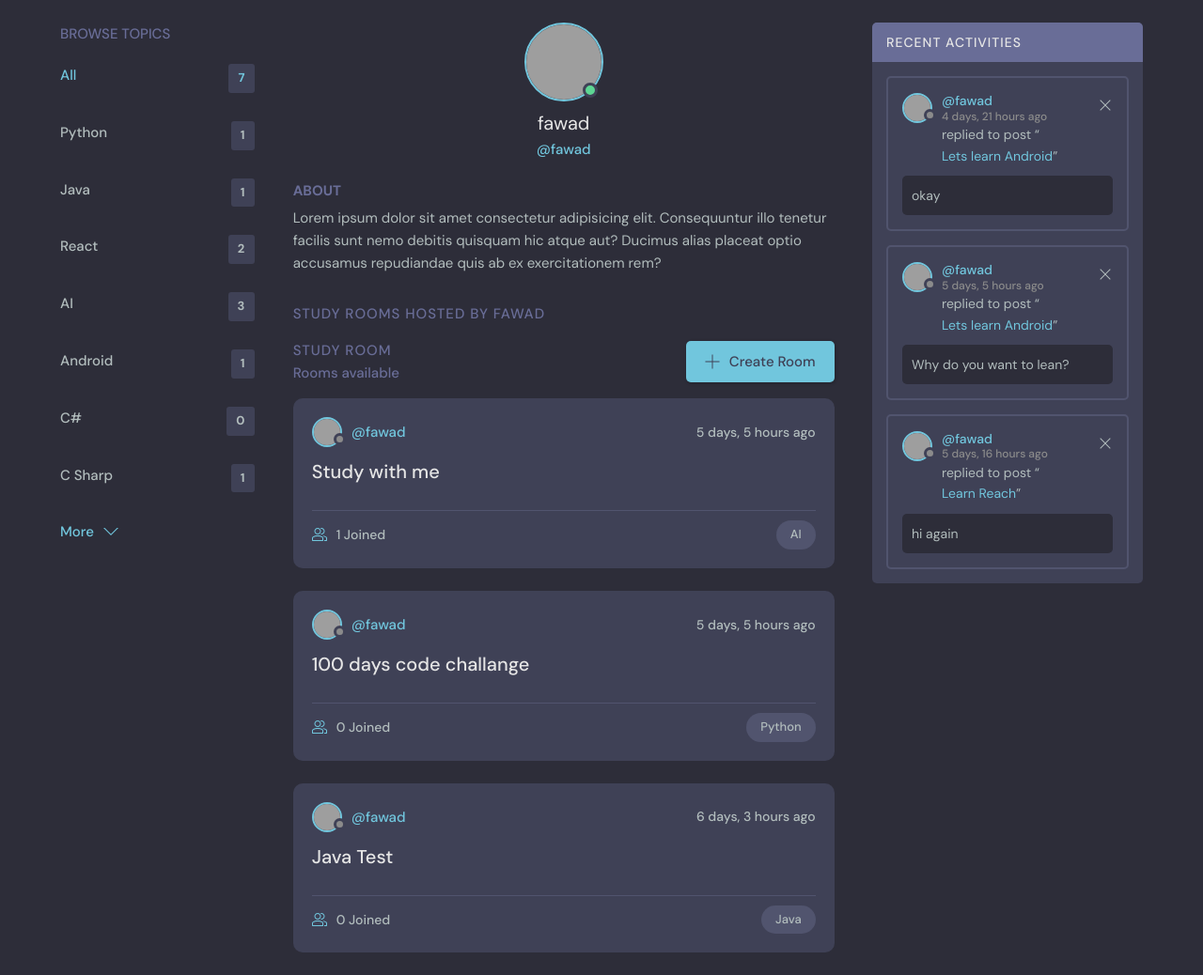
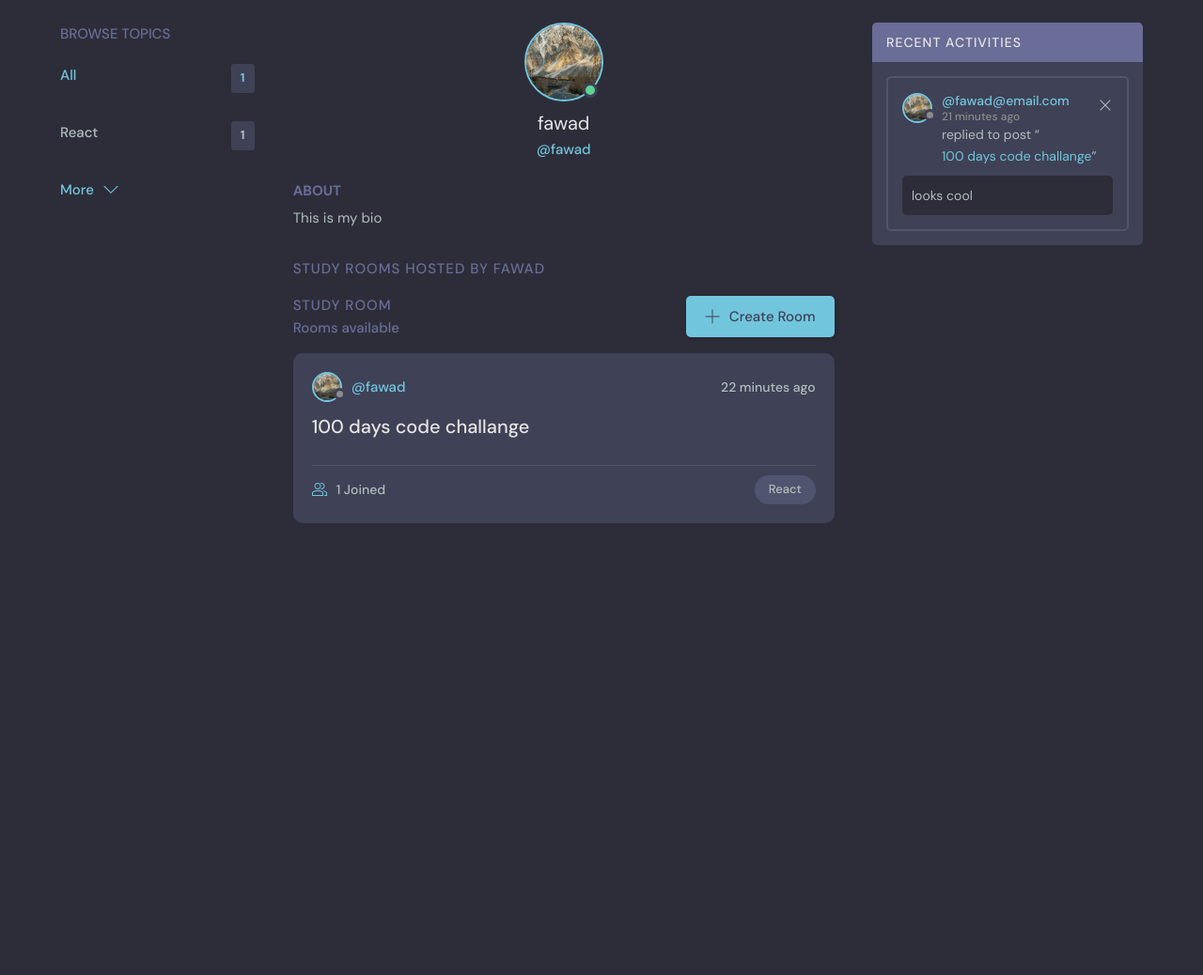
Before and after one commit to fawad1997/Django-StudyBud, a Django app: page /profile/1 in a window 1280 px wide. Shown: the part 76-1114 px from the top of the page at 94% size. After the commit the page ends 633 px from the top, so only its background shows below. Run offline with Django 5.2, Linux system fonts and the light colour scheme; data comes from the database, SQL or seed files in the repository; grey boxes are pictures that could not be loaded.

Commit message:
User Profile Pic added and User model modified

```diff
--- a/base/admin.py
+++ b/base/admin.py
@@ -1,8 +1,9 @@
 from django.contrib import admin
 
 # Register your models here.
-from .models import Room, Message, Topic
+from .models import Room, Message, Topic, User
 
 admin.site.register(Room)
 admin.site.register(Topic)
 admin.site.register(Message)
+admin.site.register(User)
--- a/base/forms.py
+++ b/base/forms.py
@@ -1,6 +1,6 @@
 from django.forms import ModelForm
-from .models import Room
-from django.contrib.auth.models import User
+from .models import Room, User
+# from django.contrib.auth.models import User
 
 class RoomForm(ModelForm):
     class Meta:
--- a/base/models.py
+++ b/base/models.py
@@ -1,8 +1,18 @@
 from django.db import models
-from django.contrib.auth.models import User
+# from django.contrib.auth.models import User
+from django.contrib.auth.models import AbstractUser
 
 
 # Create your models here.
+
+class User(AbstractUser):
+    name = models.CharField(max_length=250, null=True)
+    email = models.EmailField(null=True, unique=True)
+    bio = models.TextField(null=True)
+
+    avatar = models.ImageField(null=True, default='avatar.svg')
+    USERNAME_FIELD = 'email'
+    REQUIRED_FIELDS = []
 
 class Topic(models.Model):
     name = models.CharField(max_length=250)
--- a/base/templates/base/activity_component.html
+++ b/base/templates/base/activity_component.html
@@ -10,7 +10,7 @@
         class="roomListRoom__author"
       >
         <div class="avatar avatar--small">
-          <img src="https://randomuser.me/api/portraits/women/11.jpg" />
+          <img src="{{message.user.avatar.url}}" />
         </div>
         <p>
           @{{message.user}}
--- a/base/templates/base/feed_component.html
+++ b/base/templates/base/feed_component.html
@@ -36,7 +36,7 @@
       <div class="roomListRoom__header">
         <a href="{% url 'user-profile' room.host.id %}" class="roomListRoom__author">
           <div class="avatar avatar--small">
-            <img src="https://randomuser.me/api/portraits/women/11.jpg" />
+            <img src="{{room.host.avatar.url}}" />
           </div>
           <span>@{{room.host.username}}</span>
         </a>
--- a/base/templates/base/profile.html
+++ b/base/templates/base/profile.html
@@ -10,7 +10,7 @@
         <div class="profile">
           <div class="profile__avatar">
             <div class="avatar avatar--large active">
-              <img src="https://randomuser.me/api/portraits/men/11.jpg" />
+              <img src="{{user.avatar.url}}" />
             </div>
           </div>
           <div class="profile__info">
@@ -23,9 +23,7 @@
           <div class="profile__about">
             <h3>About</h3>
             <p>
-              Lorem ipsum dolor sit amet consectetur adipisicing elit. Consequuntur illo tenetur
-              facilis sunt nemo debitis quisquam hic atque aut? Ducimus alias placeat optio
-              accusamus repudiandae quis ab ex exercitationem rem?
+              {{user.bio}}
             </p>
           </div>
         </div>
--- a/base/templates/base/room.html
+++ b/base/templates/base/room.html
@@ -97,7 +97,7 @@
               class="room__author"
             >
               <div class="avatar avatar--small">
-                <img src="https://randomuser.me/api/portraits/men/37.jpg" />
+                <img src="{{room.host.avatar.url}}" />
               </div>
               <span>@{{room.host}}</span>
             </a>
@@ -117,7 +117,7 @@
                   >
                     <div class="avatar avatar--small">
                       <img
-                        src="https://randomuser.me/api/portraits/men/37.jpg"
+                        src="{{message.user.avatar.url}}"
                       />
                     </div>
                     <span>@{{message.user}}</span>
@@ -171,7 +171,7 @@
         {% for user in participants %}
         <a href="{% url 'user-profile' user.id %}" class="participant">
           <div class="avatar avatar--medium">
-            <img src="https://randomuser.me/api/portraits/men/37.jpg" />
+            <img src="{{user.avatar.url}}" />
           </div>
           <p>
             {{user.username}}
--- a/base/views.py
+++ b/base/views.py
@@ -1,11 +1,11 @@
 from django.shortcuts import render, redirect
 from django.db.models import Q
 from django.contrib.auth.decorators import login_required
-from django.contrib.auth.models import User
+# from django.contrib.auth.models import User
 from django.contrib.auth import authenticate, login, logout
 from django.contrib.auth.forms import UserCreationForm
 from django.contrib import messages
-from .models import Room, Topic, Message
+from .models import Room, Topic, Message, User
 from .forms import RoomForm, UserForm
 
 
--- a/studybud/settings.py
+++ b/studybud/settings.py
@@ -17,6 +17,7 @@ ALLOWED_HOSTS = []
 
 
 # Application definition
+AUTH_USER_MODEL = 'base.User'
 
 INSTALLED_APPS = [
     'django.contrib.admin',
@@ -106,12 +107,15 @@ USE_TZ = True
 # Static files (CSS, JavaScript, Images)
 # https://docs.djangoproject.com/en/5.1/howto/static-files/
 
-STATIC_URL = 'static/'
+STATIC_URL = '/static/'
+MEDIA_URL = '/images/'
 
 STATICFILES_DIRS = [
     BASE_DIR / 'static'
 ]
 
+MEDIA_ROOT = BASE_DIR / 'static/images'
+
 # Default primary key field type
 # https://docs.djangoproject.com/en/5.1/ref/settings/#default-auto-field
 
--- a/studybud/urls.py
+++ b/studybud/urls.py
@@ -1,8 +1,12 @@
 from django.contrib import admin
 from django.urls import path, include
+from django.conf import settings
+from django.conf.urls.static import static
 
 
 urlpatterns = [
     path('admin/', admin.site.urls),
     path('', include('base.urls'))
 ]
+
+urlpatterns += static(settings.MEDIA_URL, document_root=settings.MEDIA_ROOT)
--- a/templates/navbar.html
+++ b/templates/navbar.html
@@ -29,7 +29,7 @@
       <div class="header__user">
         <a href="{% url 'update-user' %}">
           <div class="avatar avatar--medium active">
-            <img src="https://randomuser.me/api/portraits/men/37.jpg" />
+            <img src="{{request.user.avatar.url}}" />
           </div>
           <p>{{request.user}} <span>@{{request.user}}</span></p>
         </a>
```
Also changed, not shown: base/migrations/0001_initial.py, base/migrations/0002_topic_room_host_message_room_topic.py (deleted), base/migrations/0002_user_bio_user_name_alter_user_email.py (added), base/migrations/0003_alter_room_options_room_participants.py (deleted), base/migrations/0003_user_avatar.py (added), db.sqlite3, static/images/453502411_122106214082432439_3822505560145195092_n.jpg (added).
